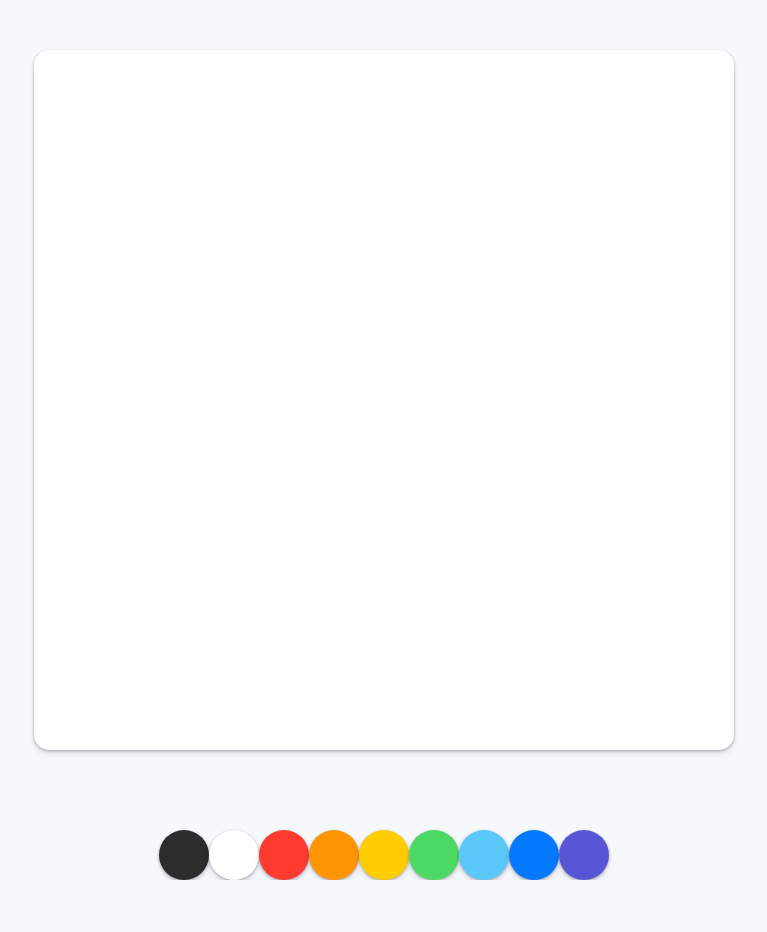
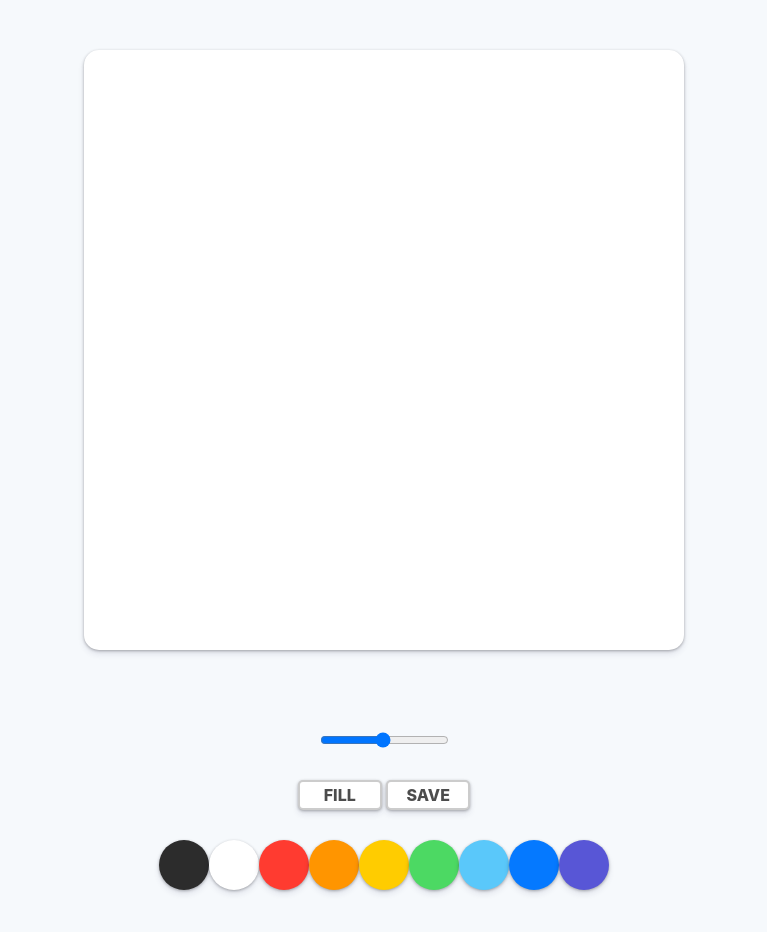
Before and after one commit to CroaLaAisha/paintjs, a plain HTML site: page index.html in a window 1280 px wide. Shown: the whole page, without its empty margins (256-1023 px from the left). Before the commit the page ends 880 px from the top, so only its background shows below. Drawn offline with Linux system fonts and the light colour scheme.

Commit message:
#1.2 Styles part Two (07:41)

```diff
--- a/index.html
+++ b/index.html
@@ -10,7 +10,24 @@
 
   <body>
     <canvas id="jsCanvas" class="canvas"></canvas>
+
     <div class="controls">
+      <div class="controls__range">
+        <input
+          type="range"
+          id="jsRange"
+          min="0.1"
+          max="5.0"
+          value="2.5"
+          step=".1"
+        />
+      </div>
+
+      <div class="controls__btns">
+        <button id="jsMode">Fill</button>
+        <button id="jsSave">Save</button>
+      </div>
+
       <div id="jsColors" class="controls__colors">
         <div class="controls__color" style="background-color: #2c2c2c"></div>
         <div class="controls__color" style="background-color: white"></div>
--- a/styles.css
+++ b/styles.css
@@ -7,12 +7,12 @@ body {
   display: flex;
   flex-direction: column;
   align-items: center;
-  padding-top: 50px;
+  padding: 50px 0px;
 }
 
 .canvas {
-  width: 700px;
-  height: 700px;
+  width: 600px;
+  height: 600px;
   background-color: white;
   border-radius: 15px;
   box-shadow: 0px 4px 6px rgba(50, 50, 93, 0.11), 0 1px 3px rgba(0, 0, 0, 0.3);
@@ -20,7 +20,35 @@ body {
 
 .controls {
   margin-top: 80px;
+  display: flex;
+  flex-direction: column;
+  align-items: center;
 }
+
+.controls .controls__btns {
+  margin-bottom: 30px;
+}
+
+.controls__btns button {
+  all: unset;
+  cursor: pointer;
+  background-color: white;
+  padding: 5px 0px;
+  width: 80px;
+  text-align: center;
+  border-radius: 5px;
+  box-shadow: 0px 4px 6px rgba(50, 50, 93, 0.11), 0 1px 3px rgba(0, 0, 0, 0.3);
+  border: 2px solid rgba(0, 0, 0, 0.2);
+  color: rgba(0, 0, 0, 0.7);
+  text-transform: uppercase;
+  font-weight: 800;
+  font-size: 16px;
+}
+
+.controls__btns button:active {
+  transform: scale(0.98);
+}
+
 .controls .controls__colors {
   display: flex;
 }
@@ -32,3 +60,7 @@ body {
   cursor: pointer;
   box-shadow: 0px 4px 6px rgba(50, 50, 93, 0.11), 0 1px 3px rgba(0, 0, 0, 0.3);
 }
+
+.controls .controls__range {
+  margin-bottom: 30px;
+}
```
